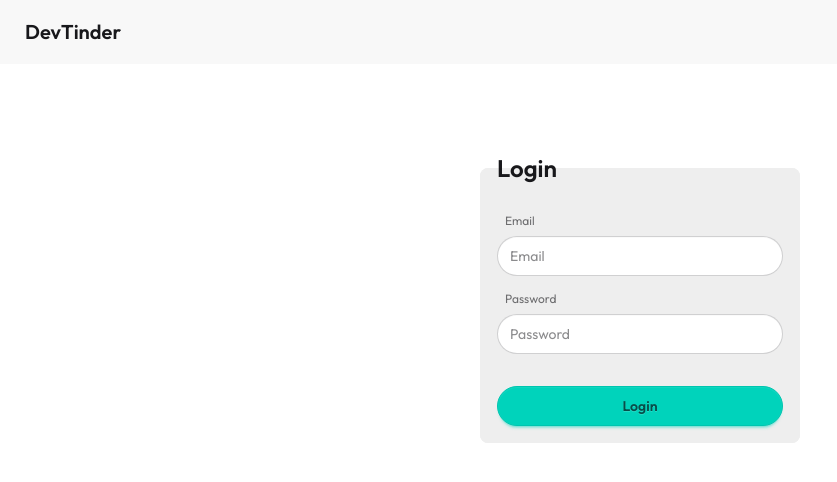
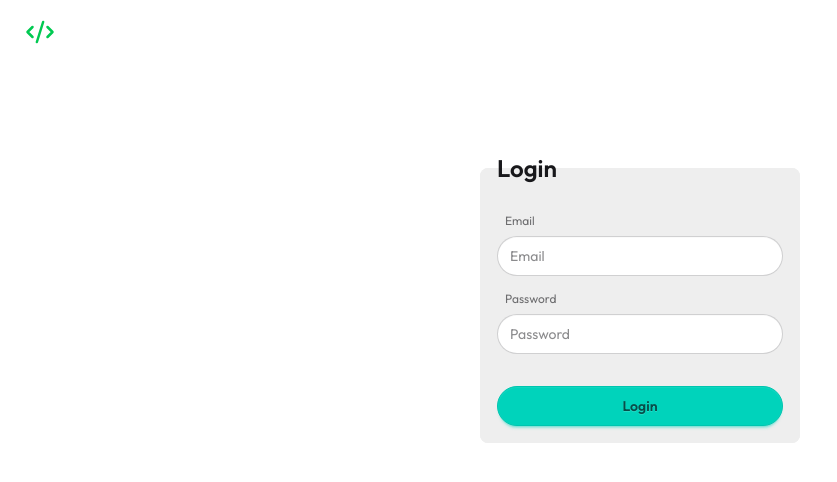
Before and after one commit to rushikeshwaghmare07/dev-tinder, a React (Vite) app in the folder client/: page /login in a window 1280 px wide. Shown: the top 482 px of the page, without its empty margins (0-837 px from the left). Built offline with nearby package versions, Linux system fonts and the light colour scheme; no server answers.

Commit message:
Update Navbar styling

```diff
--- a/client/src/components/Navbar.jsx
+++ b/client/src/components/Navbar.jsx
@@ -1,5 +1,6 @@
 import axios from "axios";
 import React from "react";
+import { CodeXml } from "lucide-react";
 import { useDispatch, useSelector } from "react-redux";
 import { Link, useNavigate } from "react-router-dom";
 import { BACKEND_URL } from "../utils/constants";
@@ -12,19 +13,28 @@ const Navbar = () => {
 
   const handleLogout = async () => {
     try {
-      await axios.post(`${BACKEND_URL}/api/auth/logout`, {}, {withCredentials: true})
+      await axios.post(
+        `${BACKEND_URL}/api/auth/logout`,
+        {},
+        { withCredentials: true }
+      );
       dispatch(removeUser());
       return navigate("/login");
     } catch (error) {
-      console.error("Logout User Error: ", error.response?.data || error.message);
+      console.error(
+        "Logout User Error: ",
+        error.response?.data || error.message
+      );
     }
-  }
+  };
 
   return (
     <>
-      <div className="navbar bg-base-200">
+      <div className="navbar text-white ">
         <div className="flex-1">
-          <Link to={"/"} className="btn btn-ghost text-xl">DevTinder</Link>
+          <Link to={"/"} className="btn btn-ghost text-xl">
+            <CodeXml size={30} className="text-green-500" /> DevTinder{" "}
+          </Link>
         </div>
         {user && (
           <div className="flex items-center px-2">
```
